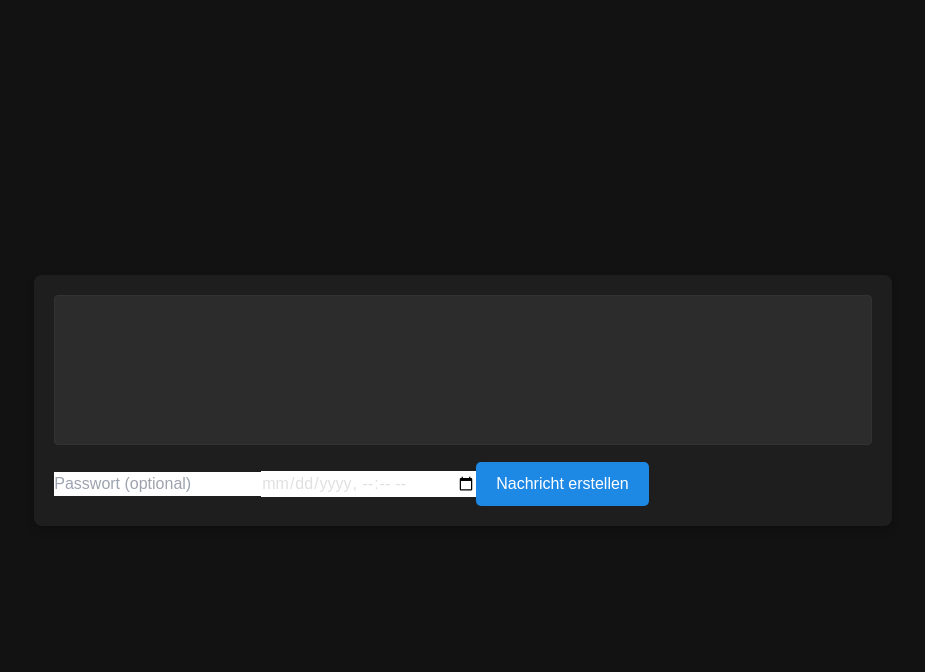
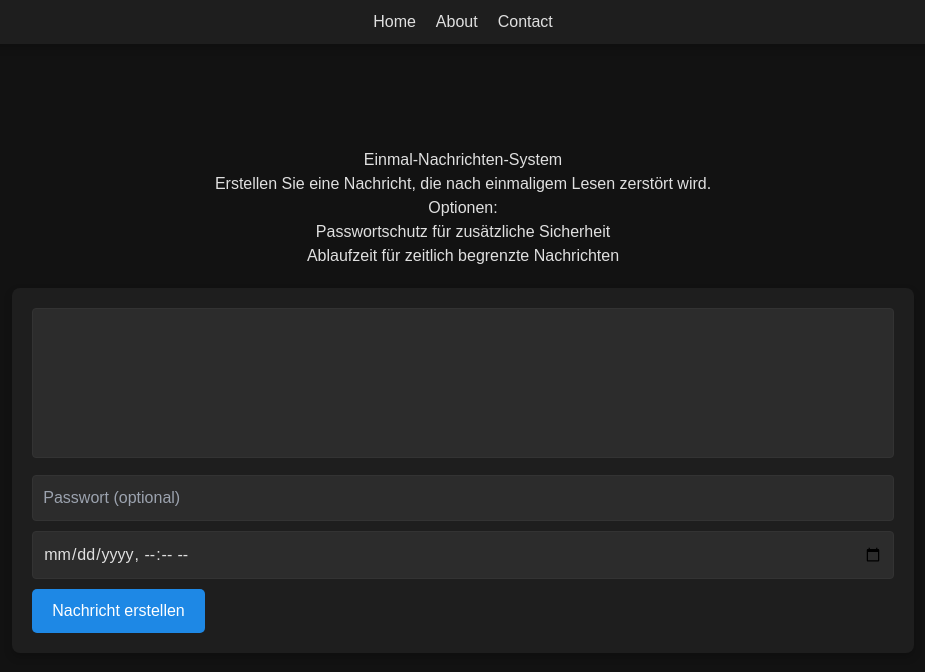
Before and after one commit to ErrorRExorY/share-secrets, a Next.js app: page / in a window 1280 px wide. Shown: the top 672 px of the page, without its empty margins (177-1102 px from the left). Built offline with nearby package versions, Linux system fonts and the light colour scheme.

Commit message:
Added Header and Footer

```diff
--- a/app/Home.module.css
+++ b/app/Home.module.css
@@ -9,6 +9,11 @@
 	color: #e0e0e0;
 	font-family: 'Arial', sans-serif;
 	padding: 20px;
+  }
+
+  .header {
+	text-align: center;
+	margin-bottom: 20px;
   }
 
   .form {
@@ -27,6 +32,16 @@
 	background-color: #2c2c2c;
 	color: #e0e0e0;
 	resize: none;
+	margin-bottom: 10px;
+  }
+
+  .input {
+	width: 100%;
+	padding: 10px;
+	border: 1px solid #333;
+	border-radius: 4px;
+	background-color: #2c2c2c;
+	color: #e0e0e0;
 	margin-bottom: 10px;
   }
 
--- /dev/null
+++ b/app/components/Footer.module.css
@@ -0,0 +1,27 @@
+.footer {
+	width: 100%;
+	background-color: #1e1e1e;
+	padding: 10px 0;
+	text-align: center;
+	position: absolute;
+	bottom: 0;
+  }
+
+  .footer p {
+	margin: 0;
+	color: #e0e0e0;
+  }
+
+  .links {
+	margin-top: 10px;
+  }
+
+  .link {
+	color: #e0e0e0;
+	text-decoration: none;
+	margin: 0 10px;
+  }
+
+  .link:hover {
+	color: #1e88e5;
+  }
--- /dev/null
+++ b/app/components/Footer.tsx
@@ -0,0 +1,13 @@
+import styles from './Footer.module.css';
+
+export default function Footer() {
+  return (
+    <footer className={styles.footer}>
+      <p>&copy; 2024 Einmal-Nachrichten-System. Alle Rechte vorbehalten.</p>
+      <div className={styles.links}>
+        <a href="/privacy" className={styles.link}>Datenschutz</a>
+        <a href="/terms" className={styles.link}>Nutzungsbedingungen</a>
+      </div>
+    </footer>
+  );
+}
--- /dev/null
+++ b/app/components/Header.module.css
@@ -0,0 +1,25 @@
+.header {
+	width: 100%;
+	background-color: #1e1e1e;
+	padding: 10px 0;
+	box-shadow: 0 4px 8px rgba(0, 0, 0, 0.2);
+	position: fixed;
+	top: 0;
+	z-index: 1000;
+  }
+
+  .nav {
+	display: flex;
+	justify-content: center;
+	gap: 20px;
+  }
+
+  .navItem {
+	color: #e0e0e0;
+	text-decoration: none;
+	font-size: 1rem;
+  }
+
+  .navItem:hover {
+	color: #1e88e5;
+  }
--- /dev/null
+++ b/app/components/Header.tsx
@@ -0,0 +1,13 @@
+import styles from './Header.module.css';
+
+export default function Header() {
+  return (
+    <header className={styles.header}>
+      <nav className={styles.nav}>
+        <a href="/" className={styles.navItem}>Home</a>
+        <a href="/about" className={styles.navItem}>About</a>
+        <a href="/contact" className={styles.navItem}>Contact</a>
+      </nav>
+    </header>
+  );
+}
--- a/app/layout.tsx
+++ b/app/layout.tsx
@@ -7,8 +7,8 @@ import 'react-toastify/dist/ReactToastify.css'; // Importiere die CSS für die T
 const inter = Inter({ subsets: ["latin"] });
 
 export const metadata: Metadata = {
-  title: "Create Next App",
-  description: "Generated by create next app",
+  title: "OneTime Message",
+  description: "Encrypted with Vault",
 };
 
 export default function RootLayout({
--- a/app/page.tsx
+++ b/app/page.tsx
@@ -2,6 +2,8 @@
 
 import { useState } from 'react';
 import { toast } from 'react-toastify';
+import Header from './components/Header';
+import Footer from './components/Footer';
 import styles from './Home.module.css';
 
 export default function Home() {
@@ -69,6 +71,16 @@ export default function Home() {
 
   return (
     <div className={styles.container}>
+      <Header />
+      <header className={styles.header}>
+        <h1>Einmal-Nachrichten-System</h1>
+        <p>Erstellen Sie eine Nachricht, die nach einmaligem Lesen zerstört wird.</p>
+        <p>Optionen:</p>
+        <ul>
+          <li>Passwortschutz für zusätzliche Sicherheit</li>
+          <li>Ablaufzeit für zeitlich begrenzte Nachrichten</li>
+        </ul>
+      </header>
       <form className={styles.form} onSubmit={handleSubmit}>
         <textarea
           className={styles.textarea}
@@ -98,6 +110,7 @@ export default function Home() {
           <a className={styles.link} href={link}>{link}</a>
         </div>
       )}
+
     </div>
   );
 }
```
